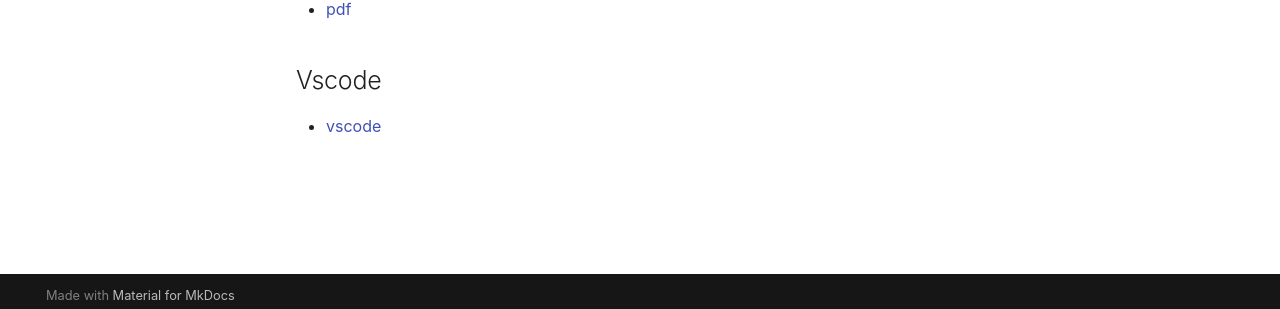
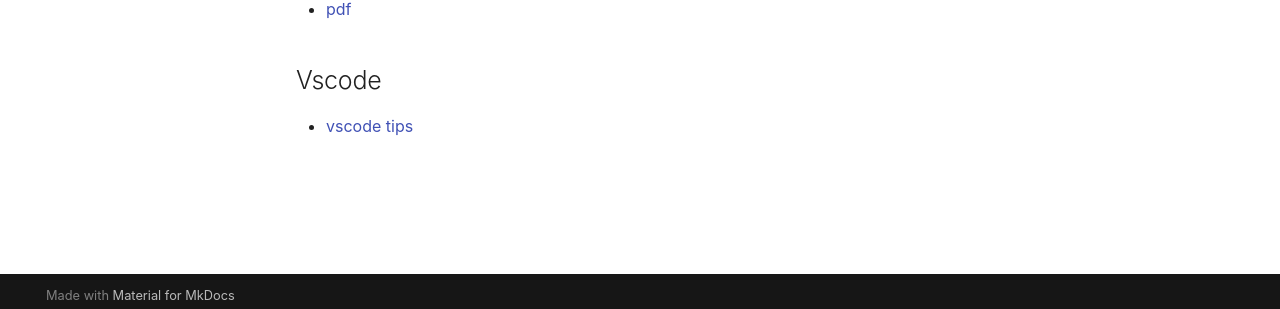
Before and after one commit to coyang/blogs, an MkDocs documentation site: the page built from docs/knowledge/tools/index.md, in a window 1280 px wide. Shown: the part 582-891 px from the top of the page. Built offline with MkDocs 1.6.1 and Material for MkDocs 9.7.7, drawn with Linux system fonts in a browser that asks for light colours.

Commit message:
Change to vscode tips

```diff
--- a/docs/knowledge/tools/index.md
+++ b/docs/knowledge/tools/index.md
@@ -17,4 +17,4 @@
 
 ## Vscode
 
-- [vscode](./vscode.md)
+- [vscode tips](./vscode.md)
```
